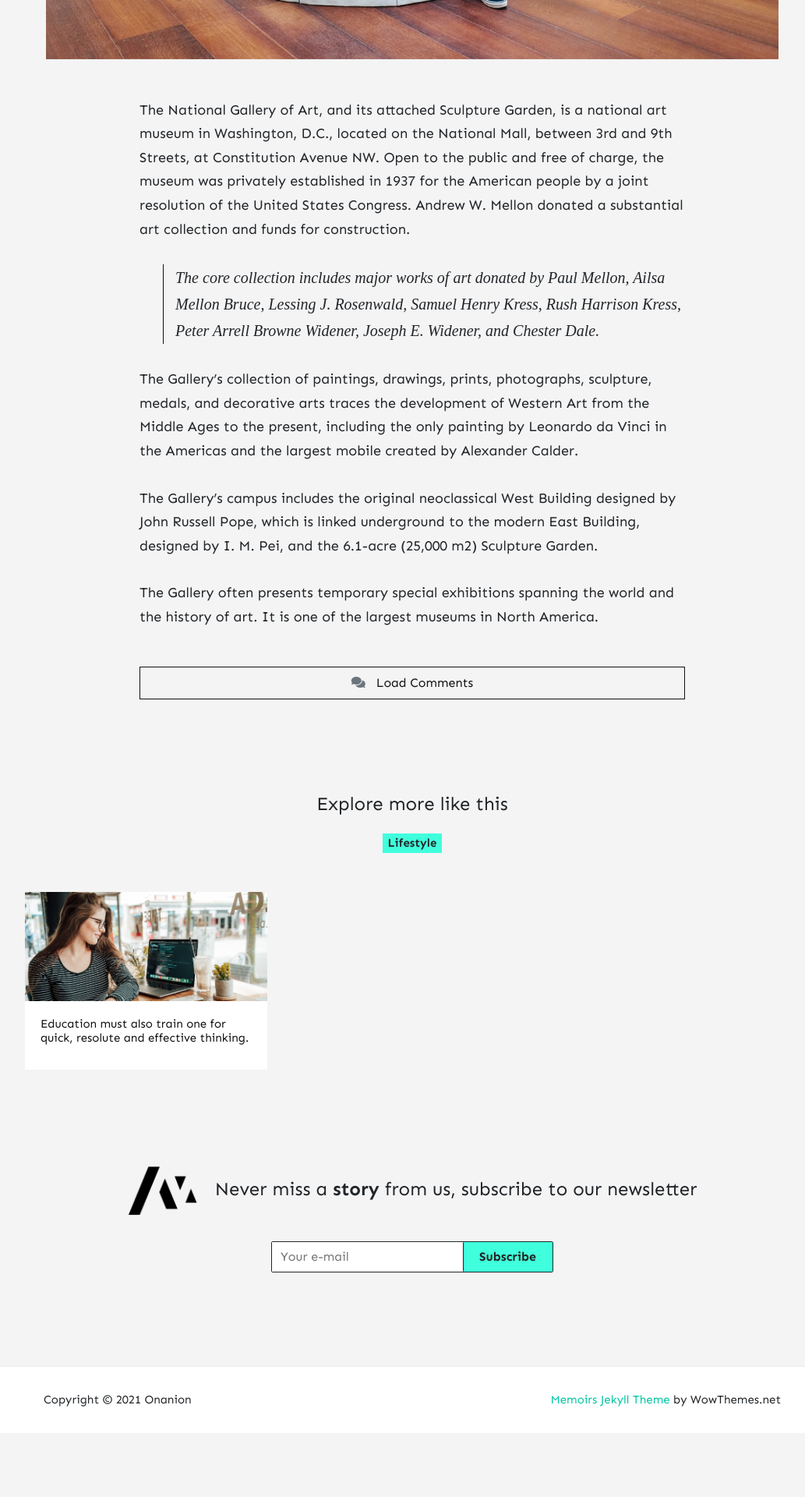
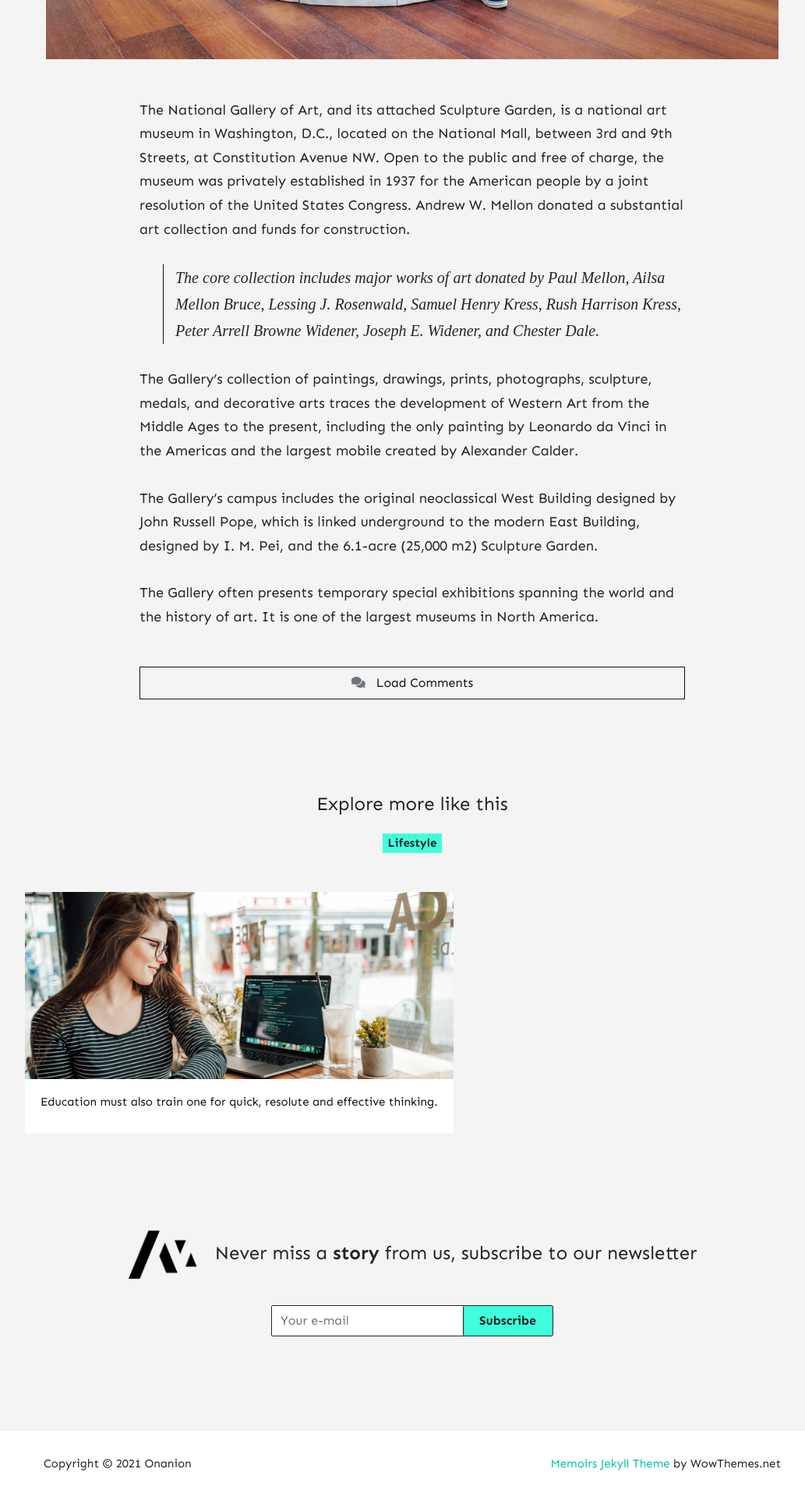
Before and after one commit to ziyoni/ziyoni.github.io, a Jekyll site: the page built from _posts/2019-12-01-the-observer.md, in a window 1280 px wide. Shown: the part 933-2853 px from the top of the page at 78% size, without its empty margins (111-1144 px from the left). Built offline with Jekyll 4.4.1, drawn with Linux system fonts in a browser that asks for light colours; nearby versions of some CDN libraries; comment, search, counter and statistics services are not loaded; before the commit the page ends 2771 px from its top, so only the background shows below that.

Commit message:
Update theme.scss

```diff
--- a/assets/css/theme.scss
+++ b/assets/css/theme.scss
@@ -29,7 +29,7 @@ a {
 }
 img {
     max-width:100%;
-    height:auto;
+
 }
 
 h1 {
@@ -271,7 +271,9 @@ img, img:hover {
     }
     .card-title {
         font-size:15px;
-
+white-space: nowrap;
+overflow: hidden;
+text-overflow: ellipsis;
         a {
             background-image: linear-gradient(180deg, transparent 89%, $primary 0);
             background-repeat: no-repeat;
@@ -304,7 +306,7 @@ img, img:hover {
     }
     .img-thumb {
         object-fit:cover;
-        height:140px;
+        height:240px;
         width:100%;
         object-position:top;
     }
```
